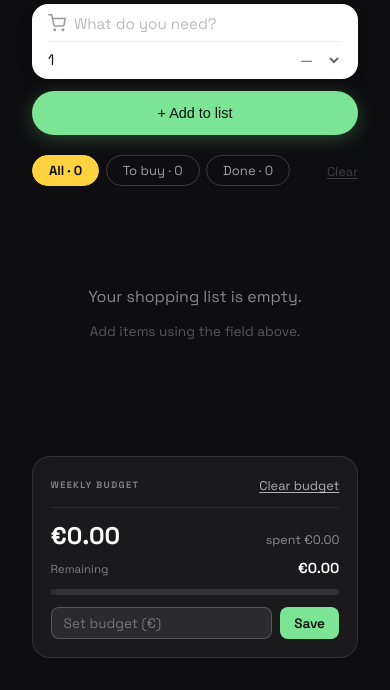
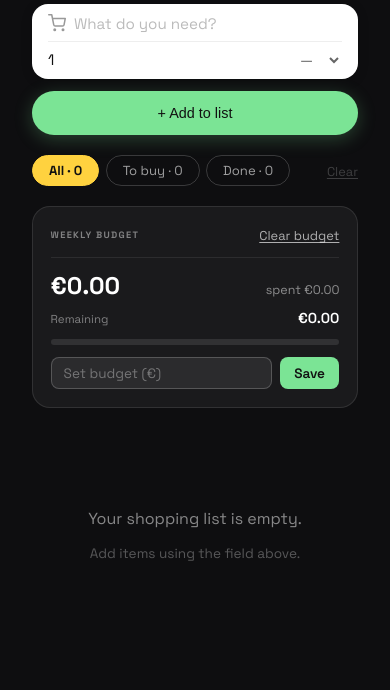
Before and after one commit to ohlunlacassi/fridge-manager-project, a Flask app: page /shopping-list in a window 390 px wide. Shown: the part 339-1029 px from the top of the page. Run offline with Flask 3, Linux system fonts and the light colour scheme; the visitor is signed in with stand-in values (Sample User, id 1); data that the repository does not hold is empty; some web fonts are replaced.

Commit message:
Move budget sidebar above list on mobile

```diff
--- a/app/static/css/shopping.css
+++ b/app/static/css/shopping.css
@@ -846,6 +846,10 @@
     width: 100%;
   }
 
+  .sl-sidebar {
+    order: -1;
+  }
+
   /* ── Toolbar: wrap filter tabs ── */
   .sl-toolbar {
     flex-wrap: wrap;
```
